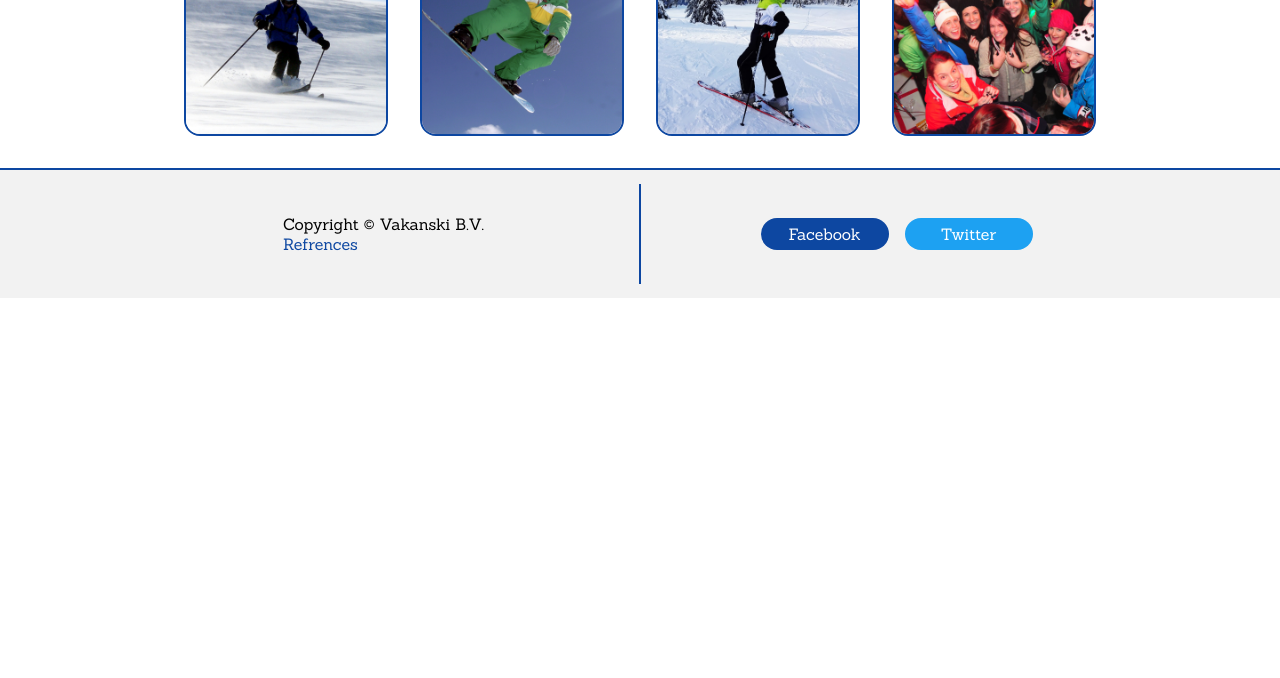
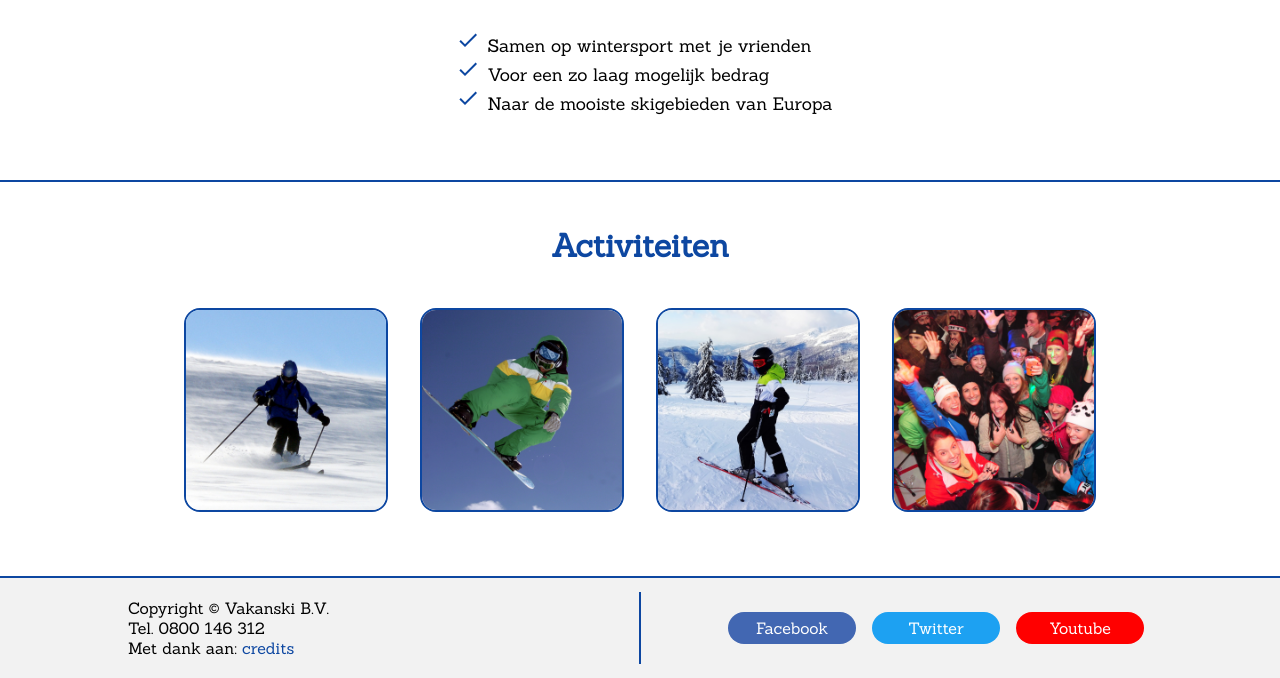
Before and after one commit to Fireblade75/Vakanski, a website: page public/index.html in a window 1280 px wide. Shown: the part 566-1244 px from the top of the page. Before the commit the page ends 864 px from the top, so only its background shows below. Drawn offline with Linux system fonts and the light colour scheme.

Commit message:
About Vakanski

```diff
--- a/public/css/style.less
+++ b/public/css/style.less
@@ -40,6 +40,11 @@ nav {
     a:hover {
         color: @colorPrimaryLight;
     }
+}
+
+h2 {
+    font-size: 32px;
+    color: @colorPrimary;
 }
 
 .page-wrapper {
@@ -189,7 +194,7 @@ button:hover {
     position: relative;
     height: 200px;
     width: 200px;
-    margin: 32px 16px;
+    margin: 16px 16px;
     border: 2px solid @colorPrimary;
     border-radius: 16px;
     overflow: hidden;
@@ -220,15 +225,22 @@ button:hover {
     visibility: visible;
 }
 
-.imageRow {
-    display: flex;
-    flex-wrap: wrap;
-    justify-content: center;
+.imageSection {
+    text-align: center;
     border-bottom: 2px solid @colorPrimary;
+    padding: 16px 0 48px;
+
+    .row {
+        display: flex;
+        flex-wrap: wrap;
+        justify-content: center;
+        text-align: left;
+    }
 }
 
+
 footer {
-    height: 128px;
+    height: 100px;
     background-color: #f2f2f2;
 }
 
@@ -240,9 +252,17 @@ footer {
         display: inline-flex;
         align-items: center;
         justify-content: center;
-        height: 100px;
+        height: 100px - 28px;
         margin: 14px 0;
         width: 50%;
+    }
+
+    div:first-child {
+        justify-content: flex-start;
+    }
+
+    div:last-child {
+        justify-content: flex-end;
     }
 
     div:not(:last-child) {
@@ -268,10 +288,20 @@ a.button, a:visited.button {
     cursor: pointer;
 }
 a.button:hover {
-    color: @colorPrimaryLight;
+    //color: @colorPrimaryLight;
+    color: rgba(255, 255, 255, 0.75);
 }
+
+a.facebook-button, a.facebook-button:visited {
+    background-color: #4267b2;
+}
+
 a.twitter-button, a.twitter-button:visited {
     background-color: #1da1f2;
+}
+
+a.youtube-button, a.youtube-button:visited {
+    background-color: #ff0000;
 }
 
 a.twitter-button:hover {
@@ -282,3 +312,10 @@ a:not(.button) {
     color: @colorPrimary;
     text-decoration: none;
 }
+
+ul.check {
+    display: inline-block;
+    text-align: left;
+    list-style-image: url('../img/done_icon.svg');
+    font-size: 1.1em;
+}
--- a/public/index.html
+++ b/public/index.html
@@ -70,7 +70,18 @@
         </form>
     </div>
 
-    <section class='imageRow'>
+    <section class='imageSection'>
+        <h2>Waarom Vakanski?</h2>
+        <ul class="check">
+            <li>Samen op wintersport met je vrienden</li>
+            <li> Voor een zo laag mogelijk bedrag</li>
+            <li> Naar de mooiste skigebieden van Europa</li>
+        </ul>
+    </section>
+
+    <section class='imageSection'>
+        <h2>Activiteiten</h2>
+        <div class="row">
             <div class="actionImage">
                 <img src='img/skiing.png' />
                 <span>Skiën</span>
@@ -87,6 +98,7 @@
                 <img src='img/after_skiing.png' />
                 <span>Après-ski</span>
             </div>
+        </div>
     </section>
 
     <footer>
@@ -94,12 +106,14 @@
             <div>
                 <span>
                     Copyright &copy; Vakanski B.V.<br>
-                    <a href='#'>Refrences</a>
+                    Tel. 0800 146 312<br>
+                    Met dank aan: <a href='#'>credits</a>
                 </span>
             </div>
             <div>
-                <a href='http://faceebook.com' class='button'>Facebook</a>
+                <a href='http://facebook.com' class='button facebook-button'>Facebook</a>
                 <a href='http://twitter.com' class='button twitter-button'>Twitter</a>
+                <a href='http://youtube.com' class='button youtube-button'>Youtube</a>
             </div>
         </div>
     </footer>
```
Also changed, not shown: public/css/style.css, public/img/done_icon.svg (added). Lines whose indentation alone changed are shown as unchanged.
